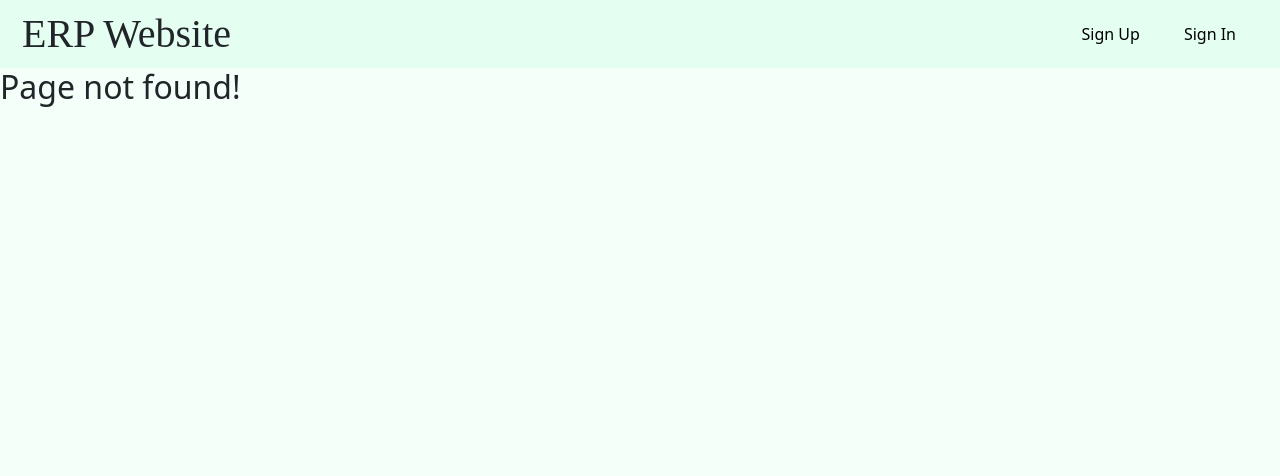
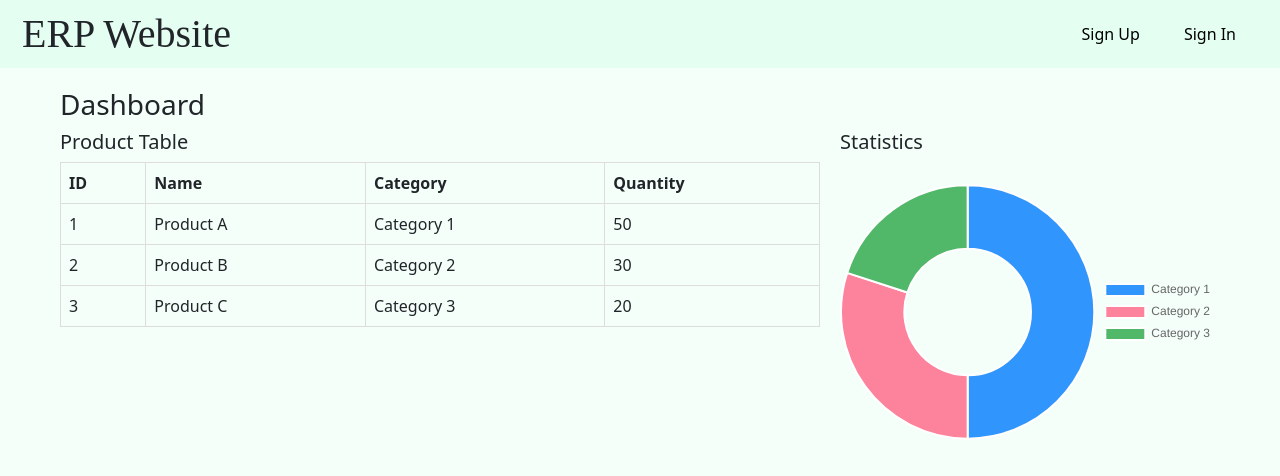
Before and after one commit to nirbhay221/ERP-CRUD-APP, a React (Create React App) app: page /dashboard in a window 1280 px wide. Before the commit this address had no page. Shown: the top 476 px of the page. Built offline with nearby package versions, Linux system fonts and the light colour scheme.

Commit message:
Adding Dashboard and Barchart

```diff
--- a/src/App.js
+++ b/src/App.js
@@ -7,6 +7,7 @@ import { useEffect } from "react";
 import { userAuthenticated } from "./app/authenticationSlice";
 import StatisticsPage from "./components/StatisticsPage";
 import Navbar from "./components/Navbar";
+import Dashboard from "./components/Dashboard";
 
 const App = () => {
   const isLoggedIn = useSelector((state) =>
@@ -42,6 +43,10 @@ const App = () => {
           element={isLoggedIn ? <StatisticsPage/>: <SignInPage />}
         />
         <Route
+          path="/dashboard"
+          element={isLoggedIn ? <Dashboard/>: <Dashboard />}
+        />
+        <Route
           path="*"
           element={<h2>Page not found!</h2>}
         />
--- /dev/null
+++ b/src/components/Dashboard.js
@@ -0,0 +1,118 @@
+import React from "react";
+import { useNavigate } from "react-router-dom";
+import { Doughnut } from "react-chartjs-2";
+import {
+    Chart as ChartJS,
+    ArcElement,
+    Tooltip,
+    Legend
+} from "chart.js";
+
+ChartJS.register(ArcElement, Tooltip, Legend);
+
+const Dashboard = () => {
+    const navigate = useNavigate();
+
+    const productData = [
+        { id: 1, name: "Product A", category: "Category 1", quantity: 50 },
+        { id: 2, name: "Product B", category: "Category 2", quantity: 30 },
+        { id: 3, name: "Product C", category: "Category 3", quantity: 20 },
+    ];
+
+    const chartData = {
+        labels: ["Category 1", "Category 2", "Category 3"],
+        datasets: [
+            {
+                data: [50, 30, 20],
+                backgroundColor: [
+                    "rgba(0, 123, 255, 0.8)",
+                    "rgba(255, 99, 132, 0.8)",
+                    "rgba(40, 167, 69, 0.8)",
+                ],
+                hoverBackgroundColor: [
+                    "rgba(0, 123, 255, 1)",
+                    "rgba(255, 99, 132, 1)",
+                    "rgba(40, 167, 69, 1)",
+                ],
+                borderWidth: 2,
+                borderColor: "rgba(255, 255, 255, 1)",
+                hoverOffset: 10,
+            },
+        ],
+    };
+
+    const chartOptions = {
+        plugins: {
+            legend: {
+                display: true,
+                position: "right",
+            },
+        },
+        responsive: true,
+        maintainAspectRatio: false,
+    };
+
+    return (
+        <div style={{ maxWidth: "1200px", margin: "auto", padding: "20px" }}>
+            <h3>Dashboard</h3>
+            <div style={{ display: "flex", gap: "20px", marginBottom: "20px" }}>
+                <div style={{ flex: 2 }}>
+                    <h5>Product Table</h5>
+                    <table
+                        style={{
+                            width: "100%",
+                            borderCollapse: "collapse",
+                            textAlign: "left",
+                        }}
+                    >
+                        <thead>
+                            <tr>
+                                <th style={{ border: "1px solid #ddd", padding: "8px" }}>ID</th>
+                                <th style={{ border: "1px solid #ddd", padding: "8px" }}>Name</th>
+                                <th style={{ border: "1px solid #ddd", padding: "8px" }}>Category</th>
+                                <th style={{ border: "1px solid #ddd", padding: "8px" }}>Quantity</th>
+                            </tr>
+                        </thead>
+                        <tbody>
+                            {productData.map((product) => (
+                                <tr
+                                    key={product.id}
+                                    style={{ cursor: "pointer" }}
+                                    onClick={() => navigate("/products")}
+                                >
+                                    <td style={{ border: "1px solid #ddd", padding: "8px" }}>
+                                        {product.id}
+                                    </td>
+                                    <td style={{ border: "1px solid #ddd", padding: "8px" }}>
+                                        {product.name}
+                                    </td>
+                                    <td style={{ border: "1px solid #ddd", padding: "8px" }}>
+                                        {product.category}
+                                    </td>
+                                    <td style={{ border: "1px solid #ddd", padding: "8px" }}>
+                                        {product.quantity}
+                                    </td>
+                                </tr>
+                            ))}
+                        </tbody>
+                    </table>
+                </div>
+                <div style={{ flex: 1 }}>
+                    <h5>Statistics</h5>
+                    <div
+                        style={{
+                            height: "300px",
+                            marginBottom: "20px",
+                            cursor: "pointer",
+                        }}
+                        onClick={() => navigate("/statistics")}
+                    >
+                        <Doughnut data={chartData} options={chartOptions} />
+                    </div>
+                </div>
+            </div>
+        </div>
+    );
+};
+
+export default Dashboard;
--- a/src/components/Navbar.js
+++ b/src/components/Navbar.js
@@ -39,6 +39,15 @@ const Navbar = () => {
                     >
                         Statistics
                     </NavLink>
+                    <NavLink
+                        to="/dashboard"
+                        style={({ isActive }) => ({
+                            ...navLinkStyle,
+                            ...(isActive ? activeStyle : {})
+                        })}
+                    >
+                        Dashboard
+                    </NavLink>
 
                     <Button
                             variant='outline-primary'
--- a/src/components/StatisticsPage.js
+++ b/src/components/StatisticsPage.js
@@ -1,89 +1,181 @@
-import React from "react";
-import { Doughnut } from "react-chartjs-2";
+import React, { useEffect, useState } from "react";
+import { Doughnut, Bar } from "react-chartjs-2";
 import {
     Chart as ChartJS,
     ArcElement,
     Tooltip,
-    Legend
+    Legend,
+    CategoryScale,
+    LinearScale,
+    BarElement
 } from "chart.js";
 import { useDispatch, useSelector } from "react-redux";
 import { getProductsPerCategory } from "../services/statistics";
-import { useEffect, useState } from "react";
 
-ChartJS.register(ArcElement, Tooltip, Legend);
+ChartJS.register(ArcElement, Tooltip, Legend, CategoryScale, LinearScale, BarElement);
 
 const StatisticsPage = () => {
     const dispatch = useDispatch();
     const productQuantityPerCategory = useSelector(
-        state => state.statisticsReducer?.productQuantityPerCategory || []
+        (state) => state.statisticsReducer?.productQuantityPerCategory || []
     );
 
-    const [doughnut, setDoughnut] = useState({
-        labels: [],
-        data: [],
-    });
+    const [chartData, setChartData] = useState({ labels: [], data: [] });
+
     useEffect(() => {
-        console.log('Raw productQuantityPerCategory:', productQuantityPerCategory);
+        const labels = productQuantityPerCategory.map((x) => x.Key || x.key);
+        const data = productQuantityPerCategory.map((x) => x.Value || x.value);
+
+        setChartData({ labels, data });
     }, [productQuantityPerCategory]);
-
-    useEffect(() =>{
-        const labels = Array.isArray(productQuantityPerCategory)
-            ? productQuantityPerCategory.map(x => x.Key || x.key)
-            : [];
-
-        const data = Array.isArray(productQuantityPerCategory)
-            ? productQuantityPerCategory.map(x => x.Value || x.value)
-            : [];
-
-        console.log('Mapped Labels:', labels);
-        console.log('Mapped Data:', data);
-
-        setDoughnut({
-            labels: labels,
-            data: data,
-        })
-    }, [productQuantityPerCategory])
 
     useEffect(() => {
         getProductsPerCategory(dispatch);
     }, [dispatch]);
 
-    const data = {
-        labels: doughnut.labels,
+    const doughnutData = {
+        labels: chartData.labels,
         datasets: [
             {
-                data: doughnut.data,
+                data: chartData.data,
                 backgroundColor: [
-                    "#007bff",
-                    "#FF0000",
-                    "#FFD700",
-                    "#28a745",
-                    "#FF00FF",
-                    "#ff9900",
-                    "#00FFFF",
-                    "#d69ae5",
-                    "#FF8F66",
-                    "#00ff00",
+                    "rgba(0, 123, 255, 0.8)",
+                    "rgba(255, 99, 132, 0.8)",
+                    "rgba(255, 205, 86, 0.8)",
+                    "rgba(40, 167, 69, 0.8)",
+                    "rgba(153, 102, 255, 0.8)",
+                    "rgba(255, 159, 64, 0.8)",
                 ],
+                hoverBackgroundColor: [
+                    "rgba(0, 123, 255, 1)",
+                    "rgba(255, 99, 132, 1)",
+                    "rgba(255, 205, 86, 1)",
+                    "rgba(40, 167, 69, 1)",
+                    "rgba(153, 102, 255, 1)",
+                    "rgba(255, 159, 64, 1)",
+                ],
+                borderWidth: 2,
+                borderColor: "rgba(255, 255, 255, 1)",
+                hoverOffset: 10,
             },
         ],
+    };
+
+    const doughnutOptions = {
+        plugins: {
+            legend: {
+                display: true,
+                position: "right",
+                labels: {
+                    font: {
+                        size: 14,
+                    },
+                    color: "#333",
+                },
+            },
+            tooltip: {
+                enabled: true,
+                callbacks: {
+                    label: (tooltipItem) => {
+                        const value = tooltipItem.raw;
+                        const label = tooltipItem.label || "";
+                        return `${label}: ${value} items`;
+                    },
+                },
+            },
+        },
+        responsive: true,
+        maintainAspectRatio: false,
+        cutout: "60%",
+    };
+
+    const barData = {
+        labels: chartData.labels,
+        datasets: [
+            {
+                label: "Quantity",
+                data: chartData.data,
+                backgroundColor: "rgba(54, 162, 235, 0.8)",
+                borderColor: "rgba(54, 162, 235, 1)",
+                borderWidth: 2,
+                hoverBackgroundColor: "rgba(54, 162, 235, 1)",
+                barThickness: 40,
+            },
+        ],
+    };
+
+    const barOptions = {
+        plugins: {
+            legend: {
+                display: false,
+            },
+            tooltip: {
+                enabled: true,
+                callbacks: {
+                    label: (tooltipItem) => {
+                        return `${tooltipItem.raw} items`;
+                    },
+                },
+            },
+        },
+        responsive: true,
+        maintainAspectRatio: false,
+        scales: {
+            x: {
+                ticks: {
+                    color: "#333",
+                    font: {
+                        size: 14,
+                    },
+                },
+                grid: {
+                    display: false,
+                },
+            },
+            y: {
+                ticks: {
+                    color: "#333",
+                    font: {
+                        size: 14,
+                    },
+                },
+                grid: {
+                    color: "rgba(200, 200, 200, 0.2)",
+                },
+            },
+        },
     };
 
     return (
         <div
             style={{
-                maxWidth: "35rem",
-                maxHeight: "35rem",
+                maxWidth: "1200px",
                 margin: "auto",
+                padding: "20px",
                 textAlign: "center",
             }}
         >
-            <h4 style={{ marginTop: "10px" }}>Products Per Category</h4>
-            {doughnut.labels.length > 0 ? (
-                <Doughnut data={data} />
-            ) : (
-                <p>No data available</p>
-            )}
+            <h4 style={{ marginBottom: "20px" }}>Product Statistics</h4>
+
+            <div style={{ display: "flex", flexDirection: "row", gap: "20px", justifyContent: "space-between" }}>
+                <div style={{ flex: 1, height: "400px" }}>
+                    <h5>Pie Chart</h5>
+                    {chartData.labels.length > 0 ? (
+                        <Doughnut data={doughnutData} options={doughnutOptions} />
+                    ) : (
+                        <p>No data available</p>
+                    )}
+                </div>
+
+                <div style={{ flex: 1, height: "400px" }}>
+                    <h5>Bar Chart</h5>
+                    {chartData.labels.length > 0 ? (
+                        <Bar data={barData} options={barOptions} />
+                    ) : (
+                        <p>No data available</p>
+                    )}
+                </div>
+            </div>
         </div>
     );
 };
```
